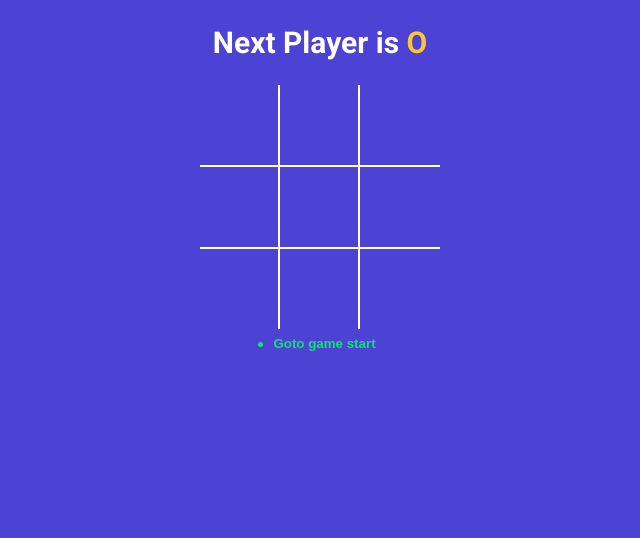
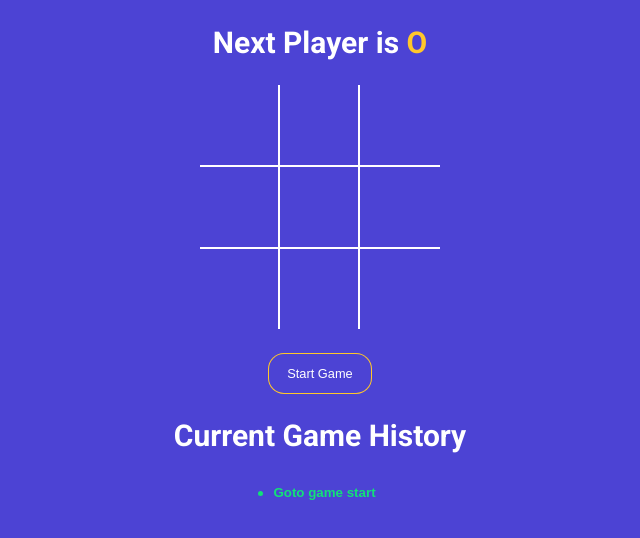
Before and after one commit to shardul523/Tic-Tac-Toe, a React (Vite) app: page / in a window 1280 px wide. Shown: the top 538 px of the page, without its empty margins (320-960 px from the left). Built offline with nearby package versions, Linux system fonts and the light colour scheme.

Commit message:
Added Reset Game Button

```diff
--- a/src/App.jsx
+++ b/src/App.jsx
@@ -49,6 +49,11 @@
 
     const moveTo = position => setCurrentMove(position);
 
+    const resetGame = () => {
+        setHistory(NEW_GAME);
+        setCurrentMove(0);
+    };
+
     return (
         <div className="app">
             <StatusMessage
@@ -57,6 +62,14 @@
                 winner={winningPlayer}
             />
             <Board squares={squares} handleClick={handleSquareClick} />
+            <button
+                type="button"
+                className={`btn-reset ${winnerExists ? "active" : ""}`}
+                onClick={resetGame}
+            >
+                Start Game
+            </button>
+            <h2>Current Game History</h2>
             <History history={history} currMove={currentMove} moveTo={moveTo} />
         </div>
     );
```
